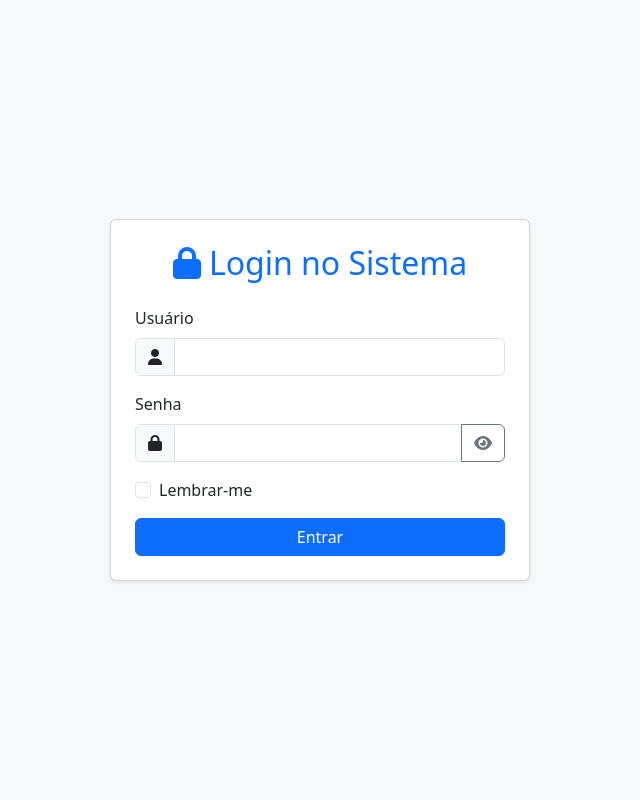
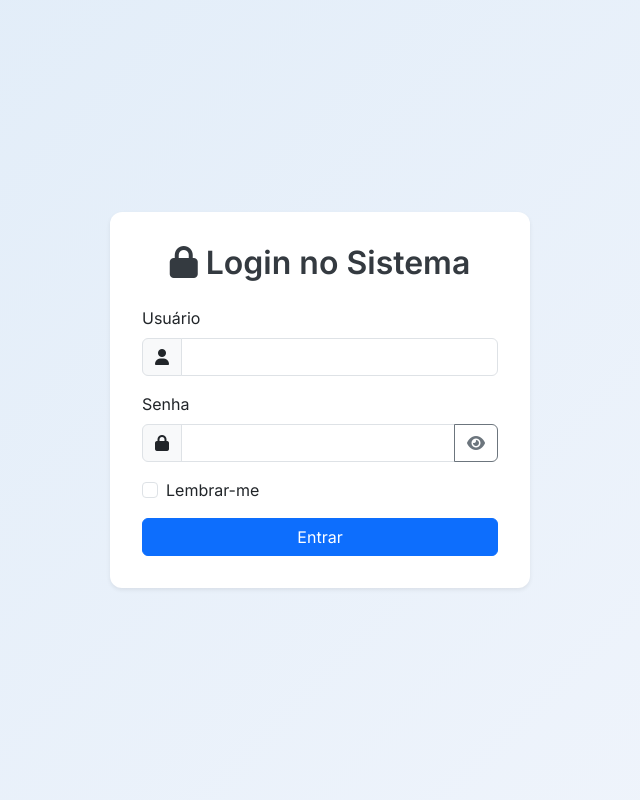
Before and after one commit to TI02-jp/siteDjango, a Flask app: page /login in a window 1280 px wide. Shown: the whole page, without its empty margins (320-960 px from the left). Run offline with Flask 3, Linux system fonts and the light colour scheme; some libraries are stand-ins or nearby versions.

Commit message:
Improve login page style

```diff
--- a/app/templates/login.html
+++ b/app/templates/login.html
@@ -10,11 +10,42 @@
 
     <!-- Font Awesome para ícones -->
     <link href="https://cdnjs.cloudflare.com/ajax/libs/font-awesome/6.5.0/css/all.min.css" rel="stylesheet" />
+
+    <!-- Google Fonts -->
+    <link href="https://fonts.googleapis.com/css2?family=Inter:wght@400;600&display=swap" rel="stylesheet" />
+
+    <style>
+        body {
+            font-family: 'Inter', sans-serif;
+            background: linear-gradient(135deg, #e0ecf8, #f1f5fc);
+            min-height: 100vh;
+            display: flex;
+            align-items: center;
+            justify-content: center;
+            padding: 1rem;
+        }
+
+        .login-container {
+            max-width: 420px;
+            width: 100%;
+            background: #fff;
+            border-radius: 12px;
+            box-shadow: 0 6px 20px rgba(0, 0, 0, 0.08);
+            padding: 2rem;
+        }
+
+        h2 {
+            font-weight: 600;
+            color: #343a40;
+            margin-bottom: 1.5rem;
+            text-align: center;
+        }
+    </style>
 </head>
-<body class="bg-light d-flex justify-content-center align-items-center vh-100">
+<body>
 
-    <div class="card shadow-sm p-4" style="max-width: 420px; width: 100%;">
-        <h2 class="mb-4 text-center text-primary">
+    <div class="login-container shadow-sm">
+        <h2>
             <i class="fas fa-lock me-2"></i>Login no Sistema
         </h2>
 
```
